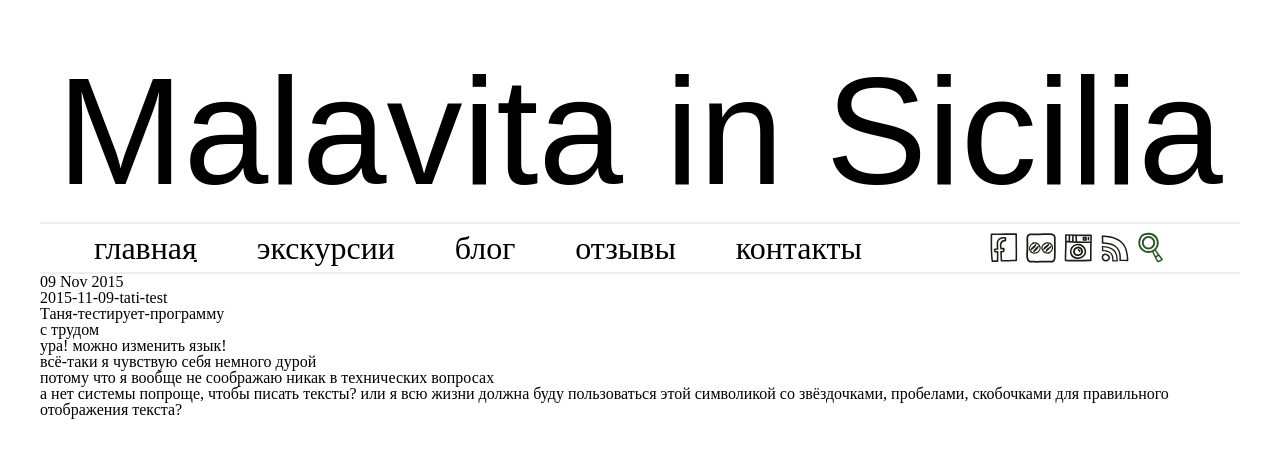
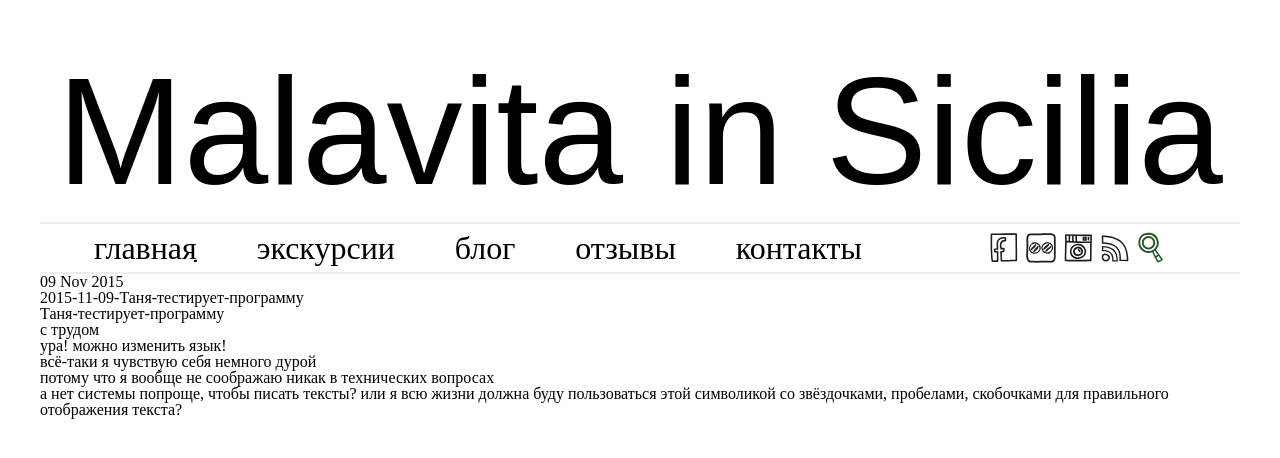
Before and after one commit to malavita/malavita, a Jekyll site: the page built from _posts/2015-11-09-2015-11-09.md, in a window 1280 px wide. Shown: the top 458 px of the page. Built offline with Jekyll 4.4.1, drawn with Linux system fonts in a browser that asks for light colours; some web fonts are replaced; Markdown is read by kramdown in place of the engine named in the settings.

Commit message:
Обновлено 2015-11-09-2015-11-09.md

```diff
--- a/_posts/2015-11-09-2015-11-09.md
+++ b/_posts/2015-11-09-2015-11-09.md
@@ -5,7 +5,7 @@ categories:
   - "null"
 image: ""
 published: true
-title: "2015-11-09-tati-test "
+title: "2015-11-09-Таня-тестирует-программу "
 ---
 
 
```
